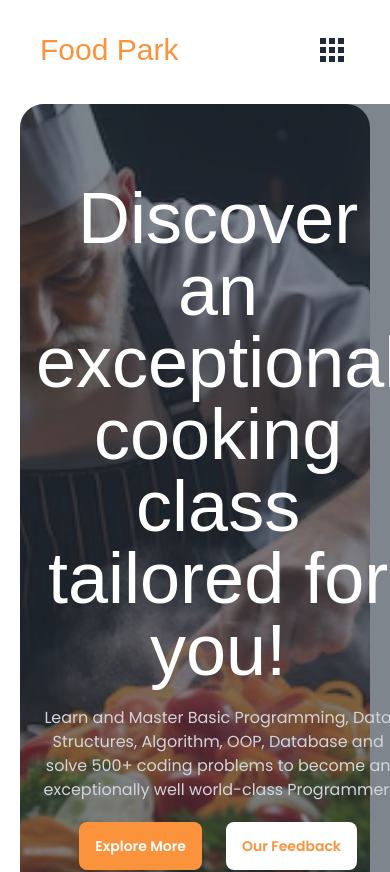
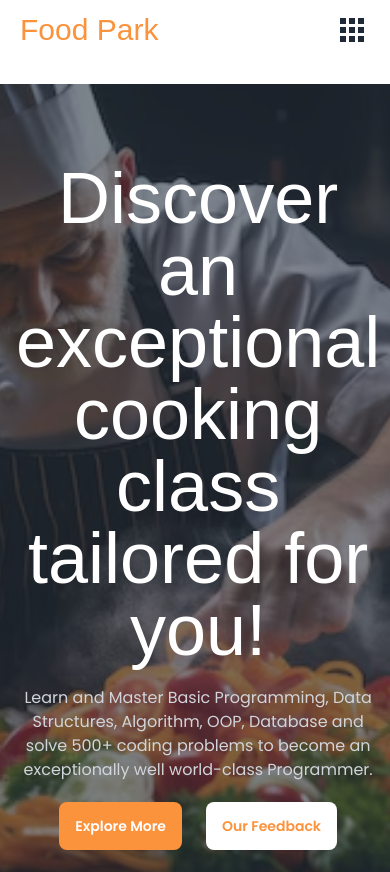
Before and after one commit to ahm-fahim/ReactJS, a React (Vite) app in the folder food-park/: page / in a window 390 px wide. Shown: the top 872 px of the page. Built offline with nearby package versions, Linux system fonts and the light colour scheme; a web font is replaced by a local one.

Commit message:
fully responsive done

```diff
--- a/food-park/src/App.jsx
+++ b/food-park/src/App.jsx
@@ -6,7 +6,7 @@ import Recipes from './components/Recipes/Recipes'
 function App() {
 
   return (
-    <div className="bg-white h-full p-5 font-poppins">
+    <div className="bg-white h-full lg:p-5 font-poppins">
       <Header></Header>
       <Hero></Hero>
       <Recipes></Recipes>
--- a/food-park/src/components/Hero/Hero.jsx
+++ b/food-park/src/components/Hero/Hero.jsx
@@ -4,12 +4,12 @@ const Hero = () => {
   return (
     <div >
       <div
-        className="hero min-h-screen rounded-3xl mt-6 mb-14"
+        className="hero min-h-screen lg:rounded-3xl mt-6 mb-14"
         style={{
           backgroundImage: `url(${cover})`,
         }}
       >
-        <div className="hero-overlay rounded-3xl bg-opacity-60"></div>
+        <div className="hero-overlay lg:rounded-3xl bg-opacity-60"></div>
         <div className="hero-content text-neutral-content text-center">
           <div className="max-w-md">
             <h1 className="mb-5 text-white text-7xl font-anton">
--- a/food-park/src/components/Recipes/Recipes.jsx
+++ b/food-park/src/components/Recipes/Recipes.jsx
@@ -38,7 +38,7 @@ const Recipes = () => {
       </h1>
       <div className="border border-orange-400 w-24 mx-10"></div>
 
-      <div className="grid grid-cols-1 lg:grid-cols-6 mt-10 gap-4">
+      <div className="grid grid-cols-1 lg:grid-cols-6 mt-10 lg:gap-4">
         <div className="col-span-4 grid grid-cols-1 md:grid-cols-3 lg:grid-cols-3 gap-4">
           {foodCard.map((foodsItem) => (
             <RecipeCard
```
